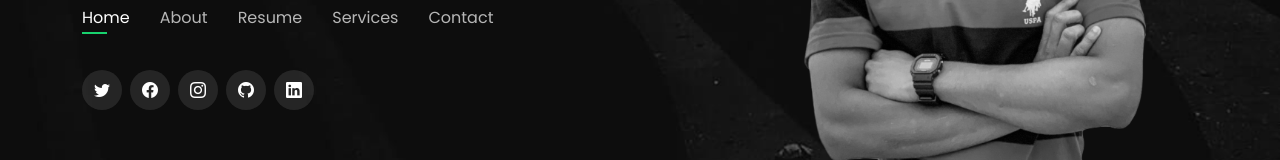
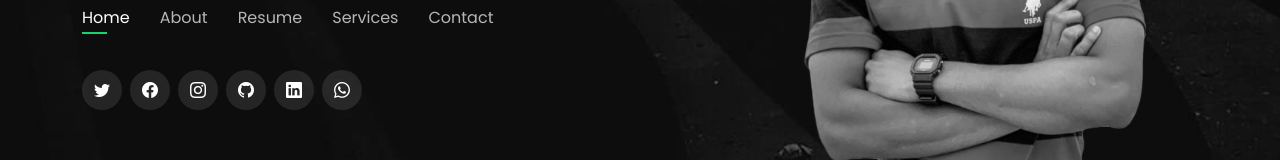
Before and after one commit to sinan-clt/sinan-clt.github.io, a plain HTML site: page index.html in a window 1280 px wide. Shown: the part 408-568 px from the top of the page. Drawn offline with nearby package versions, Linux system fonts and the light colour scheme.

Commit message:
whatsapp added

```diff
--- a/index.html
+++ b/index.html
@@ -65,10 +65,12 @@
         <a href="https://www.instagram.com/sinan_nlkth/" class="instagram"><i class="bi bi-instagram"></i></a>
         <a href="https://github.com/sinan-clt" class="twitter"><i class="bi bi-github"></i></a>
         <a href="https://www.linkedin.com/in/sinan-ahammed-n-766a2b220/" class="linkedin"><i class="bi bi-linkedin"></i></a>
+        <a href="https://wa.me/9605949378" class="linkedin"><i class="bi bi-whatsapp"></i></a>
       </div>
 
     </div>
   </header><!-- End Header -->
+
 
   <!-- ======= About Section ======= -->
   <section id="about" class="about">
```
